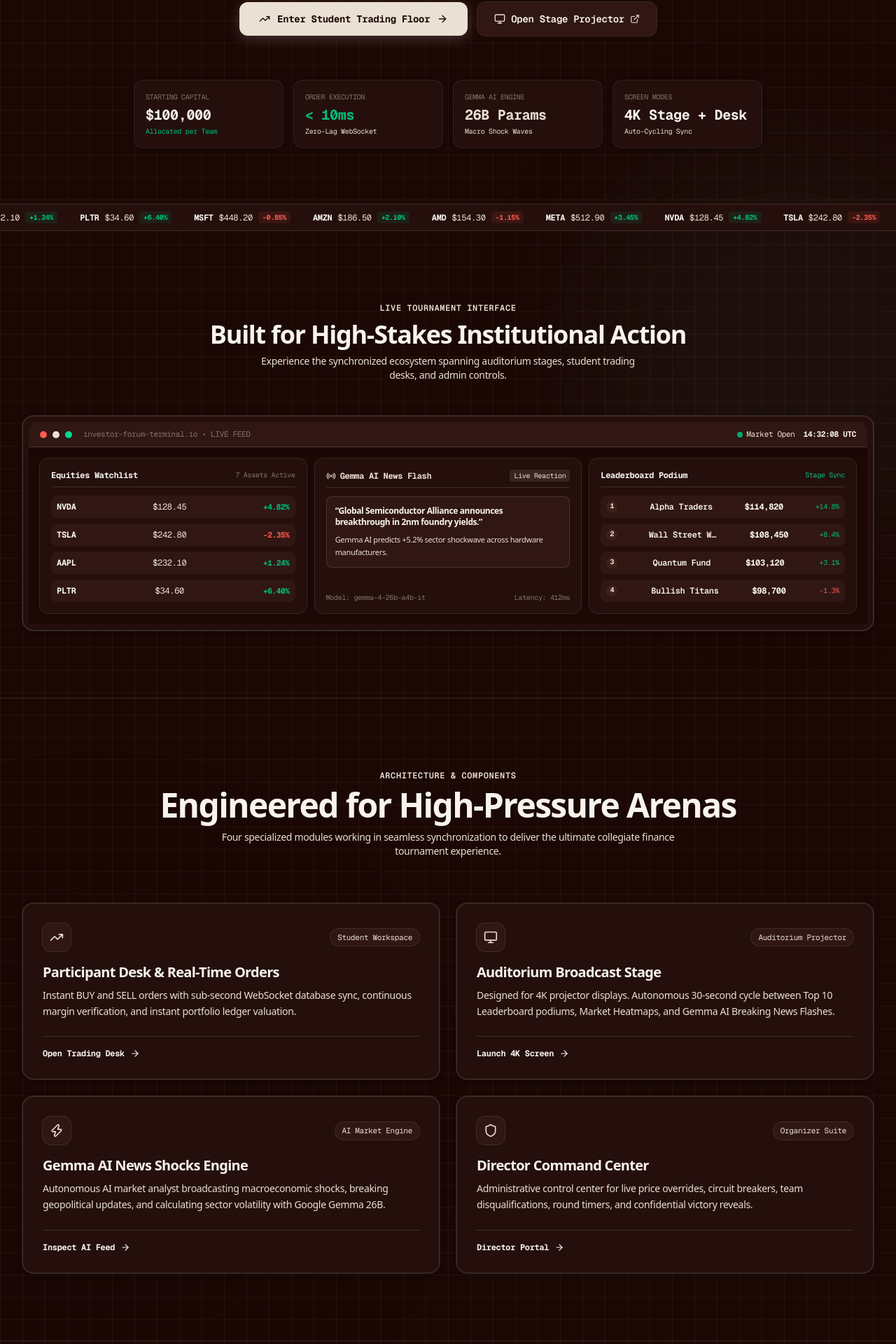
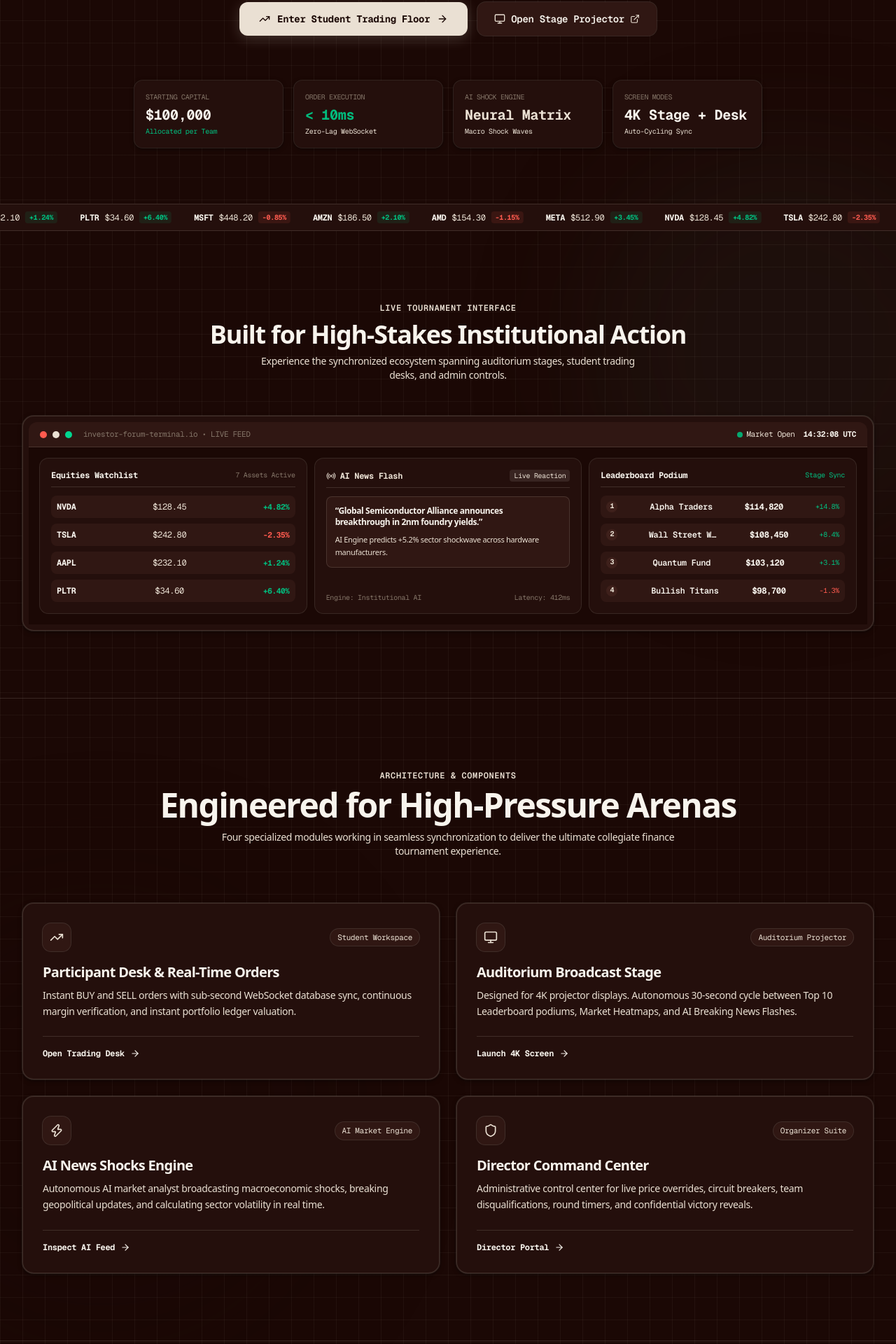
Before and after one commit to ACE-Society-IT/investor-forum, a Next.js app: page / in a window 1280 px wide. Shown: the part 611-2531 px from the top of the page at 70% size. Built offline with nearby package versions, Linux system fonts and the light colour scheme.

Commit message:
refactor(branding): remove Google Gemma and Google AI branding from user-facing UI

```diff
--- a/app/dashboard/page.jsx
+++ b/app/dashboard/page.jsx
@@ -160,7 +160,7 @@
           </h1>
 
           <p className="text-sm text-[var(--text-secondary)] leading-relaxed max-w-xl">
-            Access institutional multi-asset order execution, monitor real-time sector sparklines, respond to Gemma AI macroeconomic shockwaves, and compete for top podium standings.
+            Access institutional multi-asset order execution, monitor real-time sector sparklines, respond to AI macroeconomic shockwaves, and compete for top podium standings.
           </p>
 
           {/* Feature Badges */}
@@ -175,7 +175,7 @@
             </div>
             <div className="p-3.5 rounded-xl bg-[var(--surface-1)] shadow-[0_0_0_1px_var(--border-color)] col-span-2 sm:col-span-1">
               <span className="text-[var(--text-muted)] block text-[10px] uppercase">AI Shock Engine</span>
-              <span className="font-semibold text-sm text-[#402b28] dark:text-[#eae0d3] tnum mt-0.5 block">Gemma 26B</span>
+              <span className="font-semibold text-sm text-[#402b28] dark:text-[#eae0d3] tnum mt-0.5 block">QUANT AI</span>
             </div>
           </div>
         </div>
--- a/app/page.jsx
+++ b/app/page.jsx
@@ -42,15 +42,15 @@
     },
     {
       title: "Auditorium Broadcast Stage",
-      desc: "Designed for 4K projector displays. Autonomous 30-second cycle between Top 10 Leaderboard podiums, Market Heatmaps, and Gemma AI Breaking News Flashes.",
+      desc: "Designed for 4K projector displays. Autonomous 30-second cycle between Top 10 Leaderboard podiums, Market Heatmaps, and AI Breaking News Flashes.",
       icon: Monitor,
       route: "/projector",
       badge: "Auditorium Projector",
       actionText: "Launch 4K Screen"
     },
     {
-      title: "Gemma AI News Shocks Engine",
-      desc: "Autonomous AI market analyst broadcasting macroeconomic shocks, breaking geopolitical updates, and calculating sector volatility with Google Gemma 26B.",
+      title: "AI News Shocks Engine",
+      desc: "Autonomous AI market analyst broadcasting macroeconomic shocks, breaking geopolitical updates, and calculating sector volatility in real time.",
       icon: Zap,
       route: "/dashboard",
       badge: "AI Market Engine",
@@ -80,7 +80,7 @@
     {
       step: "03",
       title: "AI Shock Reactivity",
-      desc: "React instantly to breaking Gemma 26B macroeconomic flashes that trigger realistic price elasticity swings."
+      desc: "React instantly to breaking macroeconomic flashes that trigger realistic price elasticity swings."
     },
     {
       step: "04",
@@ -95,8 +95,8 @@
       a: "Every team receives a starting balance of $100,000 in virtual capital. Teams execute real-time market orders against dynamic live prices that fluctuate continuously based on market momentum and AI breaking news shocks."
     },
     {
-      q: "How does Google Gemma AI calculate market impact?",
-      a: "When breaking news is broadcast, our serverless AI route calls the Google Gemma-4-26b-a4b-it model to analyze sentiment, identify affected market sectors, and apply realistic price elasticity delta curves across equities."
+      q: "How does the AI calculate market impact?",
+      a: "When breaking news is broadcast, our serverless AI engine analyzes sentiment, identifies affected market sectors, and applies realistic price elasticity delta curves across equities."
     },
     {
       q: "What anti-cheat and solvency protections are built-in?",
@@ -187,7 +187,7 @@
         {/* Animated Badge */}
         <div className="inline-flex items-center gap-2 px-3.5 py-1.5 rounded-full bg-[var(--surface-2)] shadow-[0_0_0_1px_var(--border-color)] text-xs font-mono text-[var(--text-secondary)] mb-6 animate-fade-in">
           <Sparkles className="w-3.5 h-3.5 text-[#eae0d3] dark:text-[#eae0d3]" />
-          <span className="text-[var(--text-primary)] font-semibold">Gemma-4-26b AI Shocks</span>
+          <span className="text-[var(--text-primary)] font-semibold">Live AI Market Shocks</span>
           <span className="text-[var(--text-tertiary)]">•</span>
           <span>Next.js 16 Realtime</span>
         </div>
@@ -240,8 +240,8 @@
           </div>
 
           <div className="p-4 rounded-xl vercel-card">
-            <span className="text-[10px] text-[var(--text-muted)] uppercase block">Gemma AI Engine</span>
-            <span className="text-lg sm:text-xl font-bold text-[#402b28] dark:text-[#eae0d3] mt-1 block tnum">26B Params</span>
+            <span className="text-[10px] text-[var(--text-muted)] uppercase block">AI Shock Engine</span>
+            <span className="text-lg sm:text-xl font-bold text-[#402b28] dark:text-[#eae0d3] mt-1 block tnum">Neural Matrix</span>
             <span className="text-[10px] text-[var(--text-secondary)] mt-0.5 block">Macro Shock Waves</span>
           </div>
 
@@ -341,7 +341,7 @@
                 <div className="flex items-center justify-between pb-2 border-b border-[var(--border-color)]">
                   <span className="font-bold text-[#402b28] dark:text-[#eae0d3] flex items-center gap-1.5">
                     <Radio className="w-3.5 h-3.5 animate-pulse" />
-                    <span>Gemma AI News Flash</span>
+                    <span>AI News Flash</span>
                   </span>
                   <span className="text-[10px] px-1.5 py-0.5 rounded bg-[#402b28]/10 dark:bg-[#eae0d3]/10 text-[#402b28] dark:text-[#eae0d3]">Live Reaction</span>
                 </div>
@@ -350,12 +350,12 @@
                     &ldquo;Global Semiconductor Alliance announces breakthrough in 2nm foundry yields.&rdquo;
                   </h4>
                   <p className="text-[11px] text-[var(--text-secondary)] leading-relaxed font-sans">
-                    Gemma AI predicts +5.2% sector shockwave across hardware manufacturers.
+                    AI Engine predicts +5.2% sector shockwave across hardware manufacturers.
                   </p>
                 </div>
               </div>
               <div className="pt-2 text-[10px] text-[var(--text-muted)] flex justify-between">
-                <span>Model: gemma-4-26b-a4b-it</span>
+                <span>Engine: Institutional AI</span>
                 <span>Latency: 412ms</span>
               </div>
             </div>
--- a/components/AdminCommandCenter.jsx
+++ b/components/AdminCommandCenter.jsx
@@ -118,7 +118,7 @@
   const [isPublishingNews, setIsPublishingNews] = useState(false);
   const [deletingNewsId, setDeletingNewsId] = useState(null);
 
-  // AI News Engine (Gemma-4-26b)
+  // AI News Engine
   const [isAIGenerating, setIsAIGenerating] = useState(false);
   const [aiNewsResult, setAiNewsResult] = useState(null);
 
@@ -552,7 +552,7 @@
   };
 
   // -------------------------------------------------------------
-  // AI BREAKING NEWS CATALYST (Gemma-4-26b-a4b-it + 10s Gradual Transition)
+  // AI BREAKING NEWS CATALYST (10s Gradual Transition)
   // -------------------------------------------------------------
   const handleTriggerAINewsCatalyst = async (generateFromScratch = false) => {
     if (!generateFromScratch && !newsHeadline.trim()) {
@@ -1335,7 +1335,7 @@
             <nav className="space-y-1.5 mt-1.5">
               {[
                 { id: "gamestate", num: "01", label: "Market & Automation", desc: "Clock & exchange engine", icon: Sliders },
-                { id: "news", num: "02", label: "AI News Reactor", desc: "Gemma-4 catalyst shocks", icon: Sparkles },
+                { id: "news", num: "02", label: "AI News Reactor", desc: "Automated catalyst shocks", icon: Sparkles },
                 { id: "stocks", num: "03", label: "Stock Matrix & IPOs", desc: "Equities, splits & prices", icon: DollarSign },
                 { id: "teams", num: "04", label: "Participant & Bans", desc: "Delegates, cash & access", icon: Users },
                 { id: "leaderboard", num: "05", label: "Standings Audit", desc: "Net worth & rankings", icon: Trophy },
@@ -1484,7 +1484,7 @@
               <span>/</span>
               <span className="text-[var(--text-primary)] font-bold">
                 {activeTab === "gamestate" && "Module 01: Market & Automation Engine"}
-                {activeTab === "news" && "Module 02: AI News Reactor (Gemma-4)"}
+                {activeTab === "news" && "Module 02: AI News Reactor & Market Catalyst"}
                 {activeTab === "stocks" && "Module 03: Stock Matrix & IPO Controls"}
                 {activeTab === "teams" && "Module 04: Participant & Anti-Cheat Controls"}
                 {activeTab === "leaderboard" && "Module 05: Tournament Standings & Audit"}
@@ -2038,10 +2038,10 @@
                     <div>
                       <div className="flex items-center gap-2">
                         <h2 className="text-base font-bold text-[var(--text-primary)] tracking-tight">
-                          Google Gemma-4 AI News Reactor & Market Catalyst
+                          AI News Reactor & Market Catalyst
                         </h2>
                         <span className="px-2 py-0.5 rounded text-[10px] font-mono font-bold bg-[#402b28]/15 text-[#402b28] dark:bg-[#eae0d3]/15 dark:text-[#eae0d3] shadow-[0_0_0_1px_var(--border-color)]">
-                          GEMMA-4-26B
+                          AI ENGINE
                         </span>
                       </div>
                       <p className="text-xs text-[var(--text-secondary)] mt-0.5">
@@ -2143,7 +2143,7 @@
                       rows={4}
                       value={newsBody}
                       onChange={(e) => setNewsBody(e.target.value)}
-                      placeholder="Enter detailed news coverage, paragraphs, executive quotes, financial background, or press release statement. Both human readers and Gemma-4 AI will digest these paragraphs..."
+                      placeholder="Enter detailed news coverage, paragraphs, executive quotes, financial background, or press release statement. Both human readers and the AI engine will digest these paragraphs..."
                       className="w-full px-4 py-3 rounded-xl bg-[var(--surface-2)] shadow-[0_0_0_1px_var(--border-color)] text-[var(--text-primary)] placeholder-[var(--text-muted)] focus:outline-none focus:shadow-[0_0_0_2px_#402b28] dark:focus:shadow-[0_0_0_2px_#eae0d3] transition-all font-sans leading-relaxed resize-y"
                     />
                   </div>
--- a/components/dashboard/RulesView.jsx
+++ b/components/dashboard/RulesView.jsx
@@ -17,8 +17,8 @@
     },
     {
       icon: Zap,
-      title: "3. Gemma AI News Shocks",
-      desc: "Unpredictable macroeconomic and company events will be broadcast throughout the round by Google Gemma AI, causing immediate sector-wide price fluctuations."
+      title: "3. AI Breaking News Shocks",
+      desc: "Unpredictable macroeconomic and company events will be broadcast throughout the round by the AI Market Engine, causing immediate sector-wide price fluctuations."
     },
     {
       icon: ShieldCheck,
```
Also changed, not shown: 1 other file (tests, documents, lock files or other folders).
